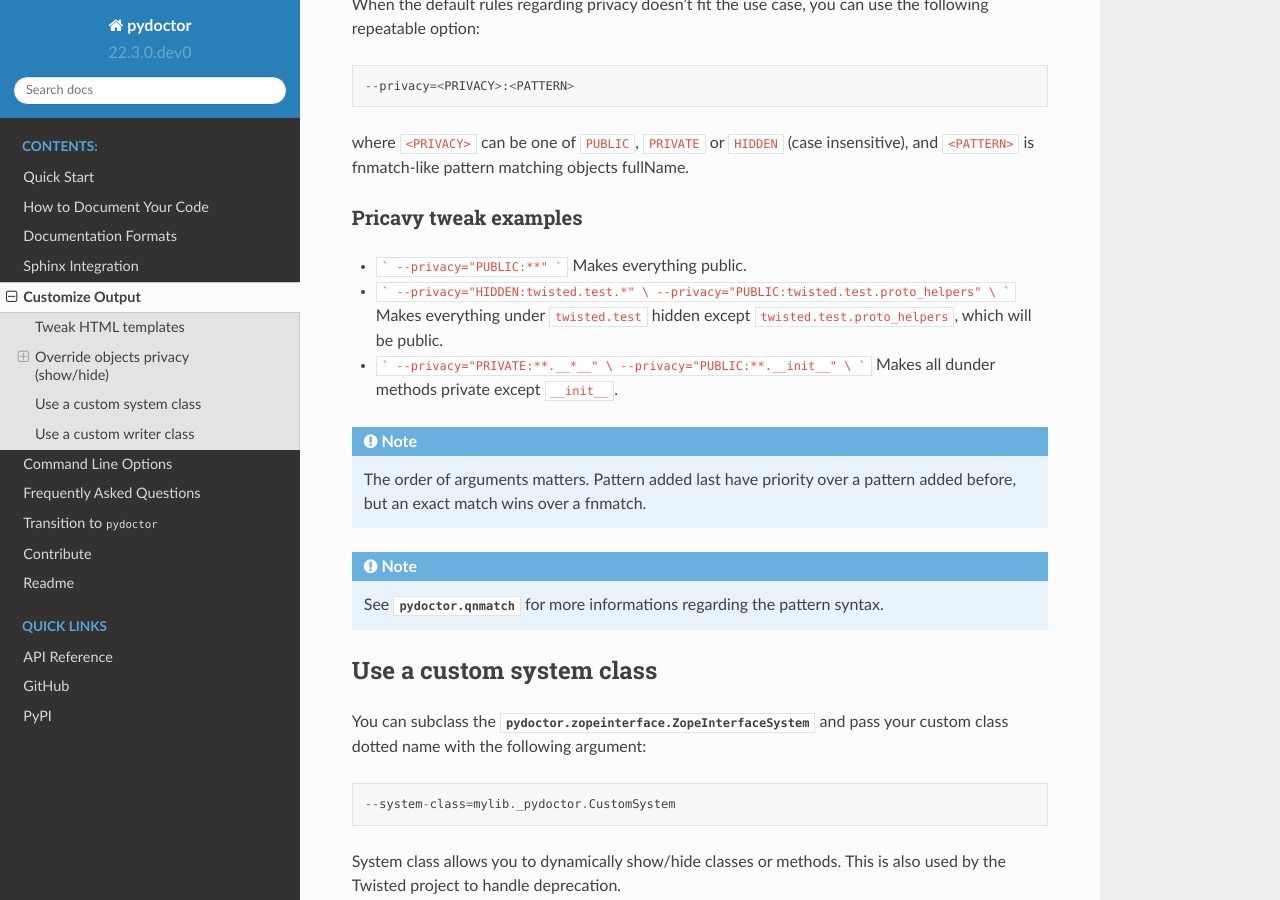
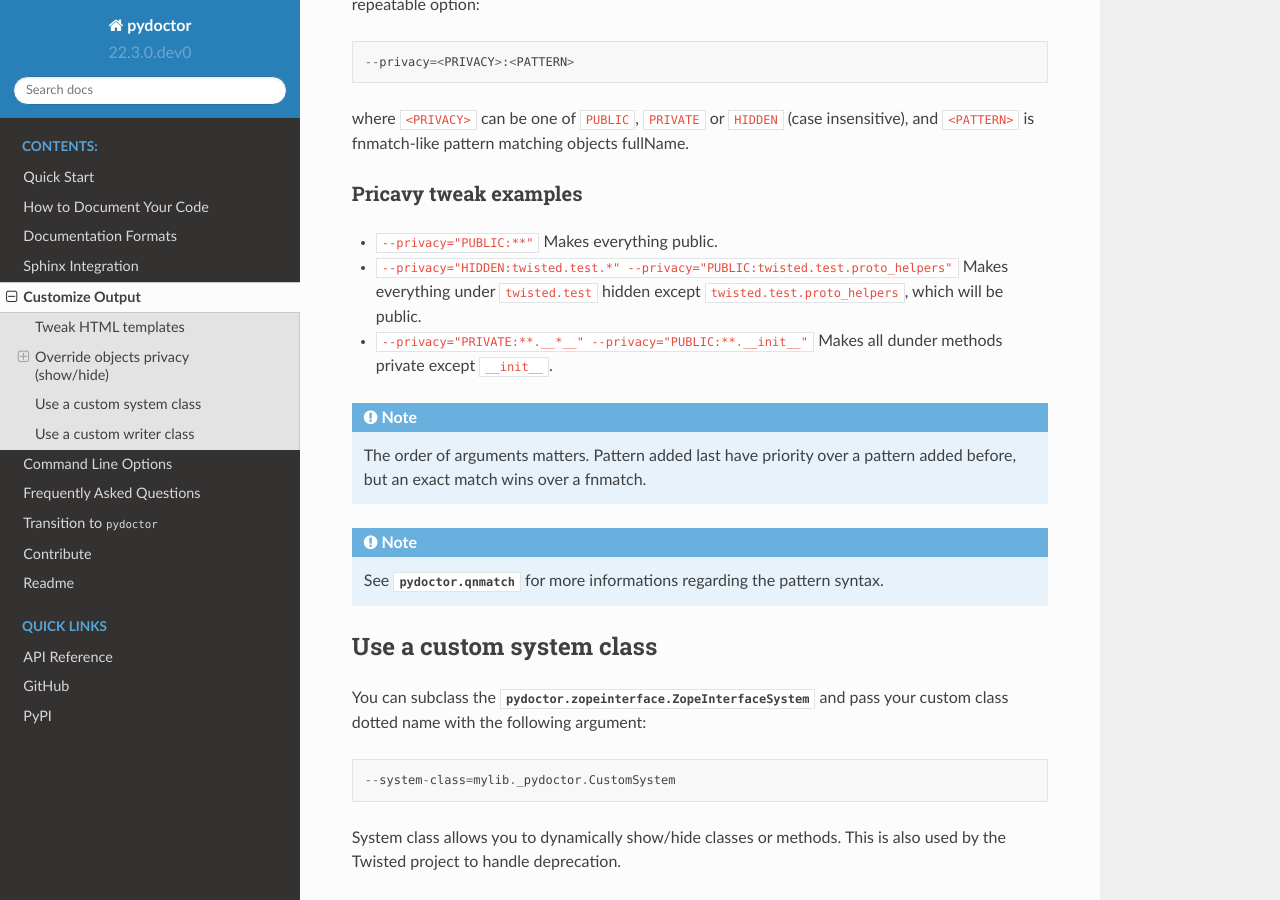
Before and after one commit to twisted/pydoctor, a Sphinx documentation site: the page built from docs/source/customize.rst, in a window 1280 px wide and 900 px high, scrolled down 1227 px. Built offline with Sphinx 7.4.7 and the Read the Docs theme 2.0.0, drawn with Linux system fonts in a browser that asks for light colours.

Commit message:
Change format

````diff
--- a/docs/source/customize.rst
+++ b/docs/source/customize.rst
@@ -39,16 +39,16 @@ Override objects privacy (show/hide)
 
 Pydoctor supports 3 types of privacy:
 
-  - ``PRIVATE`` (If object name starts with an underscore and it's not a dunder method):
-    Rendered in HTML, but hidden via CSS by default.
+- ``PRIVATE`` (If object name starts with an underscore and it's not a dunder method):
+  Rendered in HTML, but hidden via CSS by default.
 
-  - ``PUBLIC`` (Everything else):
-    Always rendered and visible in HTML.
+- ``PUBLIC`` (Everything else):
+  Always rendered and visible in HTML.
 
-  - ``HIDDEN`` (Nothing by default):
-    Not rendered at all and no links can be created to hidden objects.
-    Not present in the search index nor the intersphinx inventory.
-    Basically excluded from API documentation. If a module/package/class is hidden, then all it's members are hidden as well.
+- ``HIDDEN`` (Nothing by default):
+  Not rendered at all and no links can be created to hidden objects.
+  Not present in the search index nor the intersphinx inventory.
+  Basically excluded from API documentation. If a module/package/class is hidden, then all it's members are hidden as well.
 
 When the default rules regarding privacy doesn't fit the use case, you can use the following repeatable option::
 
@@ -59,22 +59,13 @@ pattern matching objects fullName.
 
 Pricavy tweak examples
 ^^^^^^^^^^^^^^^^^^^^^^
--
-  ```
-  --privacy="PUBLIC:**"
-  ```
+- ``--privacy="PUBLIC:**"``
   Makes everything public.
--
-  ```
-  --privacy="HIDDEN:twisted.test.*" \
-  --privacy="PUBLIC:twisted.test.proto_helpers" \
-  ```
+
+- ``--privacy="HIDDEN:twisted.test.*" --privacy="PUBLIC:twisted.test.proto_helpers"``
   Makes everything under ``twisted.test`` hidden except ``twisted.test.proto_helpers``, which will be public.
--
-  ```
-  --privacy="PRIVATE:**.__*__" \
-  --privacy="PUBLIC:**.__init__" \
-  ```
+
+- ``--privacy="PRIVATE:**.__*__" --privacy="PUBLIC:**.__init__"``
   Makes all dunder methods private except ``__init__``.
 
 .. note:: The order of arguments matters. Pattern added last have priority over a pattern added before,
````
